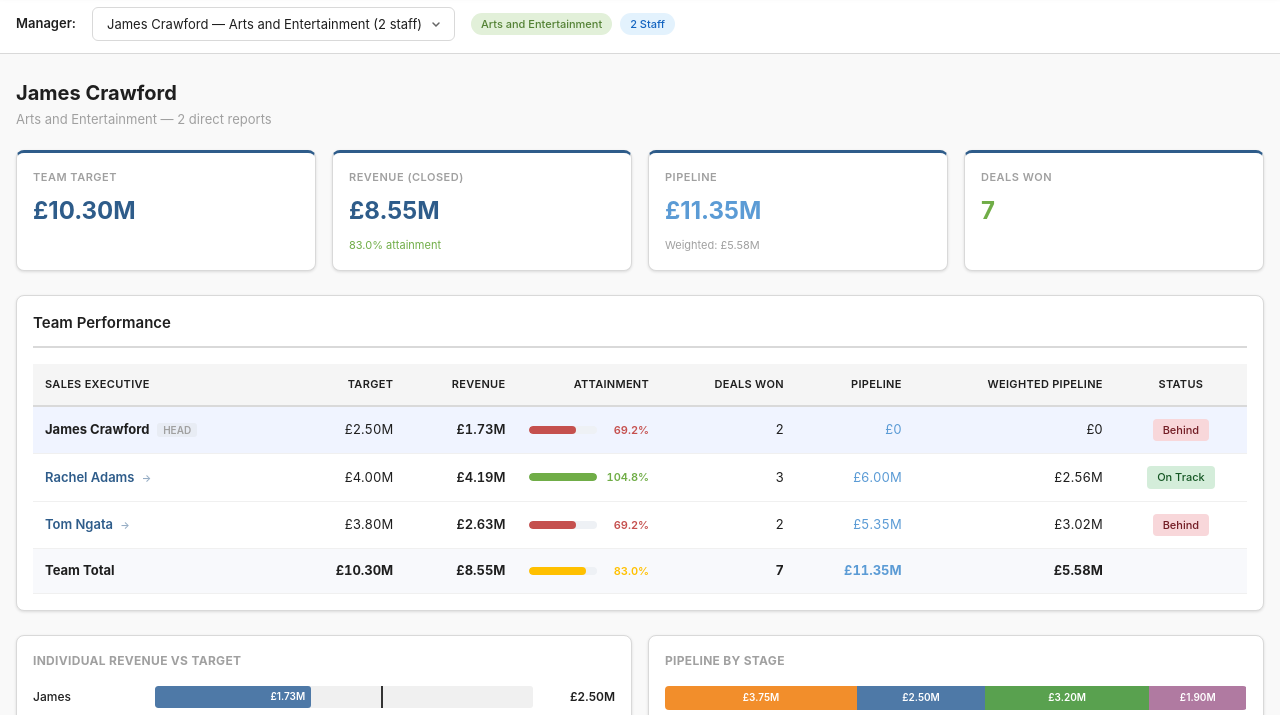
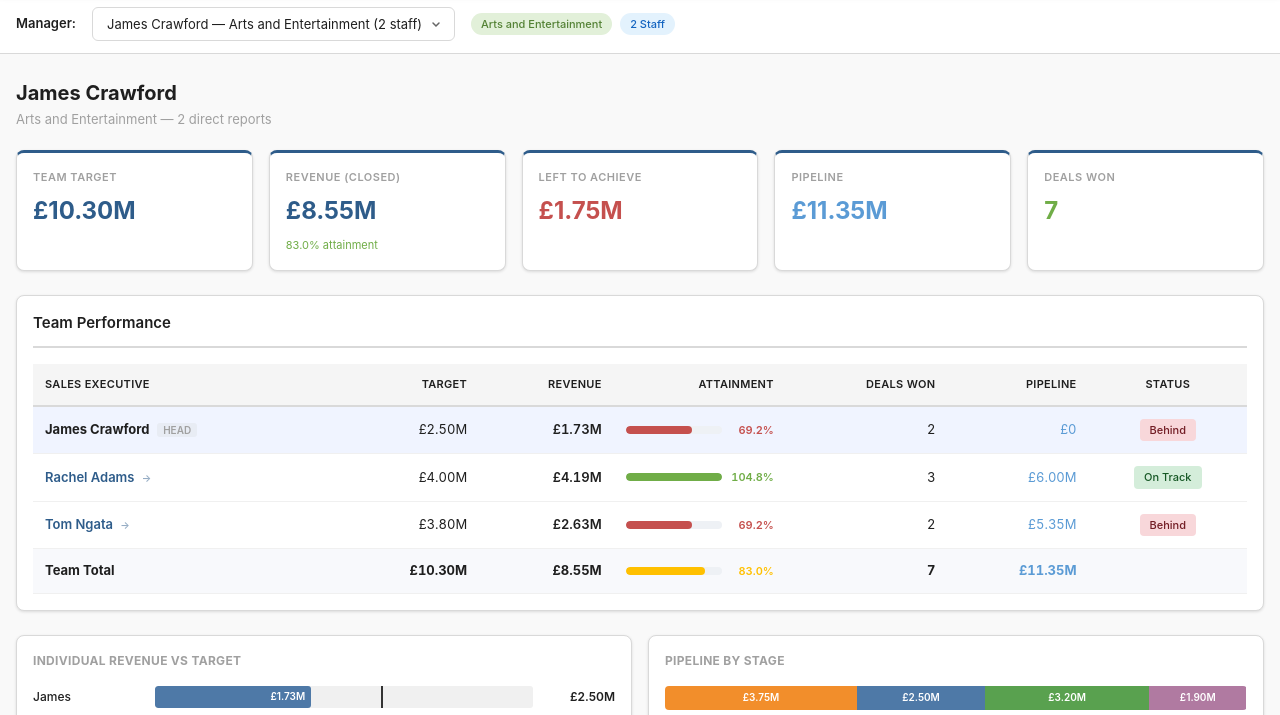
Before and after one commit to sing9104/Dashboards, a plain HTML site: page Manager-Dashboard.html in a window 1280 px wide. Shown: the part 59-774 px from the top of the page. Drawn offline with Linux system fonts and the light colour scheme.

Commit message:
Add files via upload

```diff
--- a/Manager-Dashboard.html
+++ b/Manager-Dashboard.html
@@ -742,10 +742,12 @@ function renderManagerDetail(managerName) {
   html += '<div style="font-size:13px;color:var(--color-neutral);margin-top:2px">' + mgr.businessUnit + ' \u2014 ' + directReports + ' direct reports</div></div>';
 
   /* KPI Strip */
-  html += '<div class="kpi-strip">';
+  var leftToAchieve = stats.target - stats.revenue;
+  html += '<div class="kpi-strip" style="grid-template-columns:repeat(5,1fr)">';
   html += '<div class="kpi-card"><div class="kpi-label">Team Target</div><div class="kpi-value">' + fmt(stats.target) + '</div></div>';
   html += '<div class="kpi-card"><div class="kpi-label">Revenue (Closed)</div><div class="kpi-value">' + fmt(stats.revenue) + '</div><div class="kpi-change ' + (attain >= 0.5 ? 'up' : 'down') + '">' + pct(attain) + ' attainment</div></div>';
-  html += '<div class="kpi-card"><div class="kpi-label">Pipeline</div><div class="kpi-value" style="color:var(--color-secondary)">' + fmt(stats.pipeline) + '</div><div class="kpi-change" style="color:var(--color-neutral)">Weighted: ' + fmt(stats.weightedPipeline) + '</div></div>';
+  html += '<div class="kpi-card"><div class="kpi-label">Left to Achieve</div><div class="kpi-value" style="color:' + (leftToAchieve > 0 ? 'var(--color-danger)' : 'var(--color-success)') + '">' + (leftToAchieve > 0 ? fmt(leftToAchieve) : 'Target Met') + '</div></div>';
+  html += '<div class="kpi-card"><div class="kpi-label">Pipeline</div><div class="kpi-value" style="color:var(--color-secondary)">' + fmt(stats.pipeline) + '</div></div>';
   html += '<div class="kpi-card"><div class="kpi-label">Deals Won</div><div class="kpi-value" style="color:var(--color-success)">' + stats.deals + '</div></div>';
   html += '</div>';
 
@@ -753,7 +755,7 @@ function renderManagerDetail(managerName) {
   html += '<div class="section-card">';
   html += '<div class="section-title">Team Performance</div>';
   html += '<table><thead><tr>';
-  html += '<th>Sales Executive</th><th class="num">Target</th><th class="num">Revenue</th><th class="num">Attainment</th><th class="num">Deals Won</th><th class="num">Pipeline</th><th class="num">Weighted Pipeline</th><th style="text-align:center">Status</th>';
+  html += '<th>Sales Executive</th><th class="num">Target</th><th class="num">Revenue</th><th class="num">Attainment</th><th class="num">Deals Won</th><th class="num">Pipeline</th><th style="text-align:center">Status</th>';
   html += '</tr></thead><tbody>';
 
   /* Manager's own row first */
@@ -771,7 +773,6 @@ function renderManagerDetail(managerName) {
     html += '<td class="num"><div class="attainment-bar"><div class="attainment-track"><div class="attainment-fill" style="width:' + Math.min(hAtt * 100, 100).toFixed(1) + '%;background:' + attainColor(hAtt) + '"></div></div><div class="attainment-pct" style="color:' + attainColor(hAtt) + '">' + pct(hAtt) + '</div></div></td>';
     html += '<td class="num">' + hDc + '</td>';
     html += '<td class="num" style="color:var(--color-secondary)">' + fmt(hPip) + '</td>';
-    html += '<td class="num">' + fmt(hWPip) + '</td>';
     html += '<td style="text-align:center"><span class="badge ' + attainBadge(hAtt) + '">' + (hAtt >= 1 ? 'On Track' : hAtt >= 0.7 ? 'At Risk' : 'Behind') + '</span></td>';
     html += '</tr>';
   }
@@ -791,7 +792,6 @@ function renderManagerDetail(managerName) {
     html += '<td class="num"><div class="attainment-bar"><div class="attainment-track"><div class="attainment-fill" style="width:' + Math.min(ea * 100, 100).toFixed(1) + '%;background:' + attainColor(ea) + '"></div></div><div class="attainment-pct" style="color:' + attainColor(ea) + '">' + pct(ea) + '</div></div></td>';
     html += '<td class="num">' + dc + '</td>';
     html += '<td class="num" style="color:var(--color-secondary)">' + fmt(pip) + '</td>';
-    html += '<td class="num">' + fmt(wPip) + '</td>';
     html += '<td style="text-align:center"><span class="badge ' + attainBadge(ea) + '">' + (ea >= 1 ? 'On Track' : ea >= 0.7 ? 'At Risk' : 'Behind') + '</span></td>';
     html += '</tr>';
   });
@@ -804,7 +804,6 @@ function renderManagerDetail(managerName) {
   html += '<td class="num"><div class="attainment-bar"><div class="attainment-track"><div class="attainment-fill" style="width:' + Math.min(attain * 100, 100).toFixed(1) + '%;background:' + attainColor(attain) + '"></div></div><div class="attainment-pct" style="color:' + attainColor(attain) + '">' + pct(attain) + '</div></div></td>';
   html += '<td class="num">' + stats.deals + '</td>';
   html += '<td class="num" style="color:var(--color-secondary)">' + fmt(stats.pipeline) + '</td>';
-  html += '<td class="num">' + fmt(stats.weightedPipeline) + '</td>';
   html += '<td></td>';
   html += '</tr>';
 
```
Also changed, not shown: Business-Unit-Dashboard.html (+4 -4 lines), Individual-Dashboard.html (+6 -4 lines).
